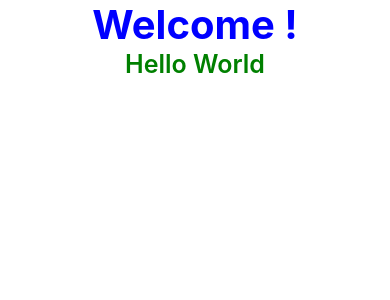
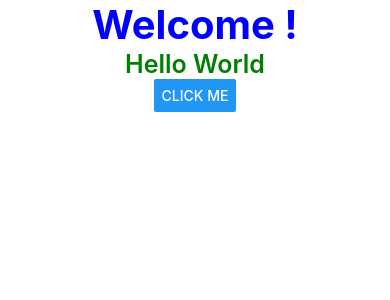
Before and after one commit to Nadil-Dulran/MobileTestApp, a React Native app: screen / in a window 390 px wide. Shown: the top 300 px of the page. Built offline with nearby package versions, Linux system fonts and the light colour scheme.

Commit message:
Update console.log to show message

```diff
--- a/App.tsx
+++ b/App.tsx
@@ -1,13 +1,17 @@
 import React from 'react';
-import { Text, View } from 'react-native';
+import { Button, Text, View } from 'react-native';
 import CustomLable from './src/components/CustomLable';
 
 function App() {
+
+  console.log('App Rendered');
+
 
   return (
       <View style={{ alignItems: 'center'}}>
         <CustomLable>Welcome !</CustomLable>
         <CustomText fsize={25} a={'Hello'} b={'World'}/>
+        <Button title='Click me' />
       </View>
   );
 
```
